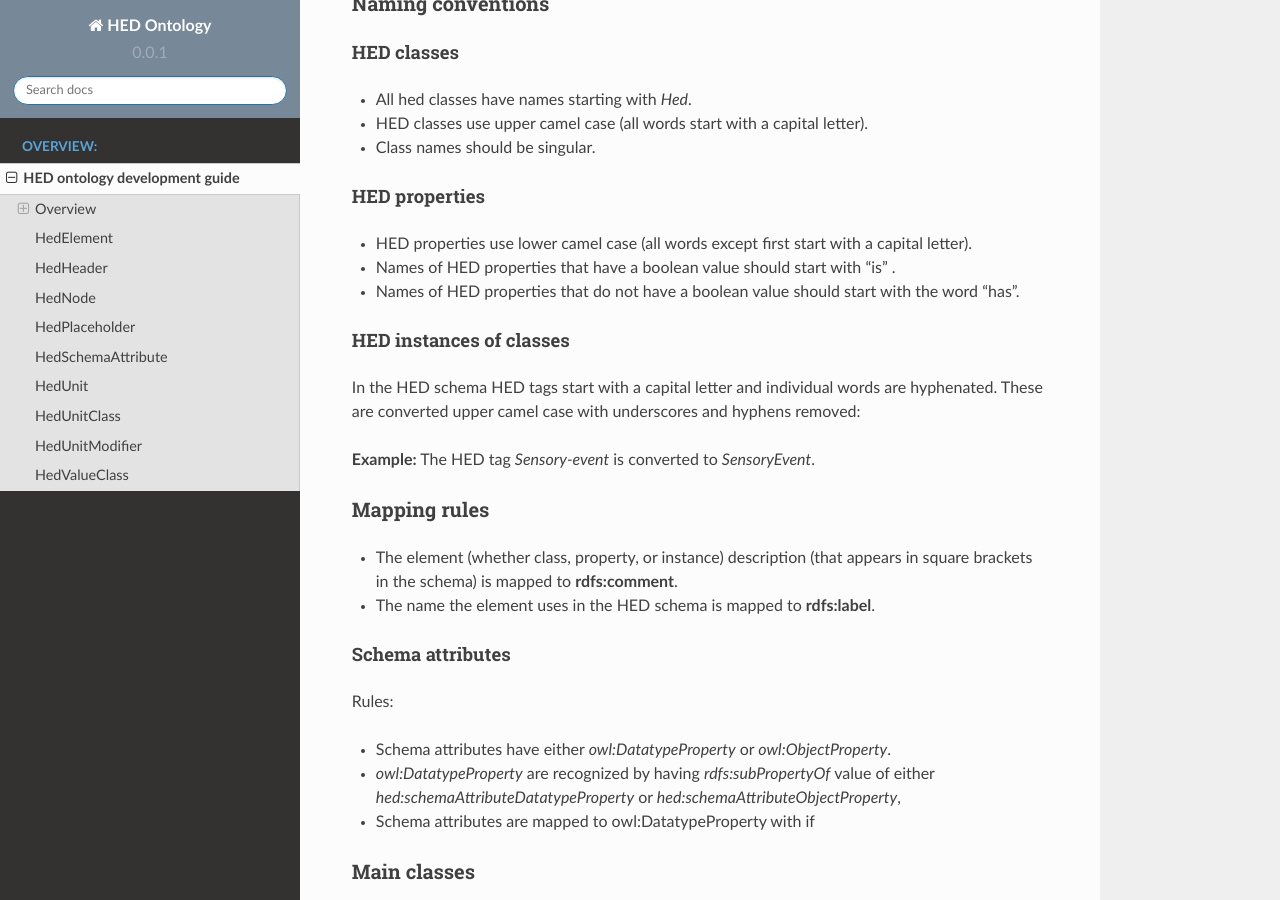
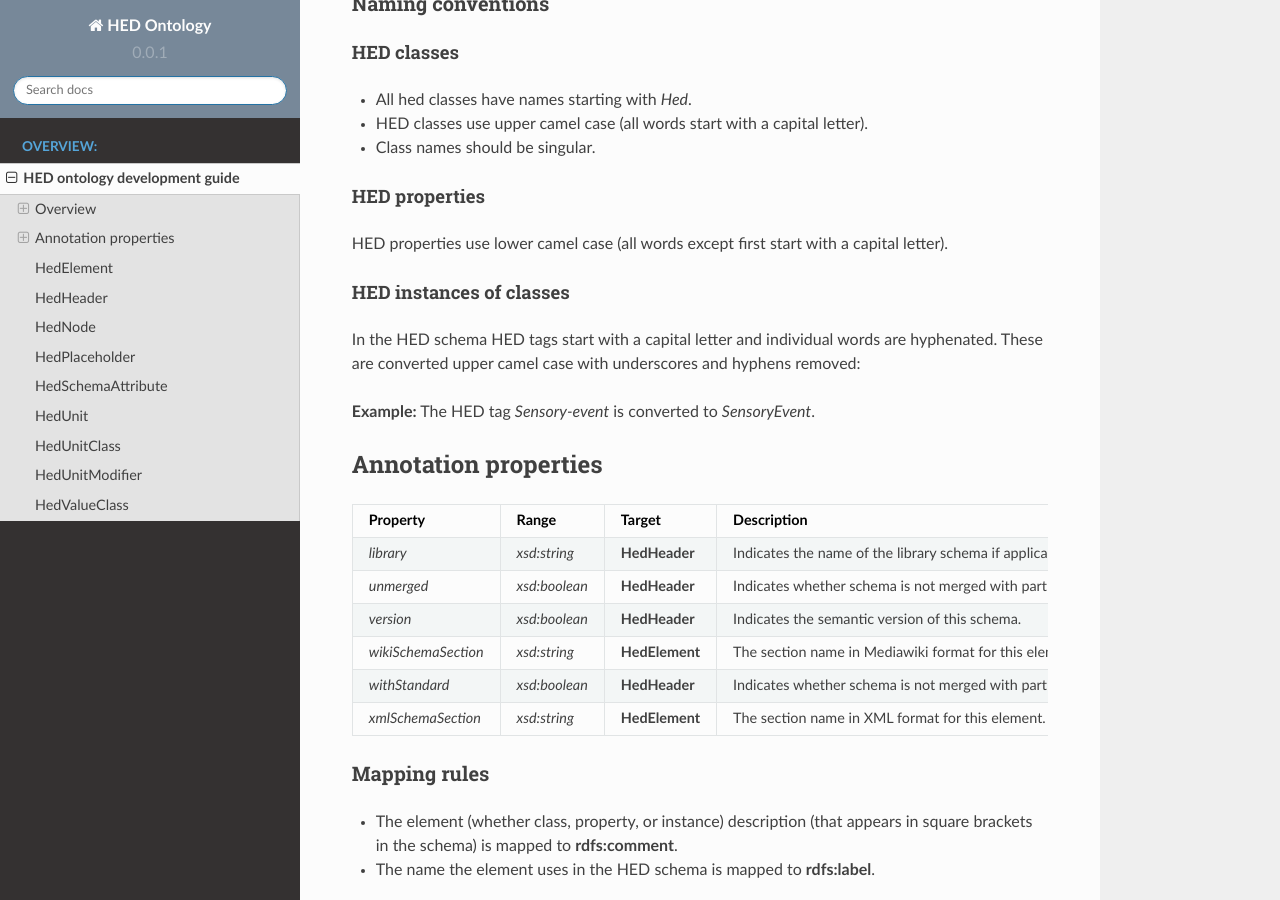
Before and after one commit to hed-standard/hed-ontology, a Sphinx documentation site: the page built from docs/source/RDFMappings.md, in a window 1280 px wide and 900 px high, scrolled down 273 px. Built offline with Sphinx 7.4.7 and the Read the Docs theme 2.0.0, drawn with Linux system fonts in a browser that asks for light colours.

Commit message:
Added Annotation properties for schema sections

```diff
--- a/docs/source/RDFMappings.md
+++ b/docs/source/RDFMappings.md
@@ -12,15 +12,26 @@
 
 #### HED properties
 
-- HED properties use lower camel case (all words except first start with a capital letter).
-- Names of HED properties that have a boolean value should start with "is" .
-- Names of HED properties that do not have a boolean value should start with the word "has".
+HED properties use lower camel case (all words except first start with a capital letter).
+
 
 #### HED instances of classes
 
 In the HED schema HED tags start with a capital letter and individual words are hyphenated. These are converted upper camel case with underscores and hyphens removed:
 
 **Example:** The HED tag *Sensory-event* is converted to *SensoryEvent*.
+
+
+## Annotation properties
+
+| Property            | Range         | Target         | Description                                                |
+|---------------------|---------------|----------------|------------------------------------------------------------|
+| *library*           | *xsd:string*  | **HedHeader**  | Indicates the name of the library schema if applicable.    |
+| *unmerged*          | *xsd:boolean* | **HedHeader**  | Indicates whether schema is not merged with partner schema. |
+| *version*           | *xsd:boolean* | **HedHeader**  | Indicates the semantic version of this schema.             |
+| *wikiSchemaSection* | *xsd:string*  | **HedElement** | The section name in Mediawiki format for this element.     |
+| *withStandard*      | *xsd:boolean* | **HedHeader**  | Indicates whether schema is not merged with partner schema. |
+| *xmlSchemaSection*  | *xsd:string*  | **HedElement** | The section name in XML format for this element.           |
 
 
 ### Mapping rules
```
Also changed, not shown: docs/source/_static/images/croppedWideLogo.png (renamed from docs/_static/images/croppedWideLogo.png), 1 other file.
